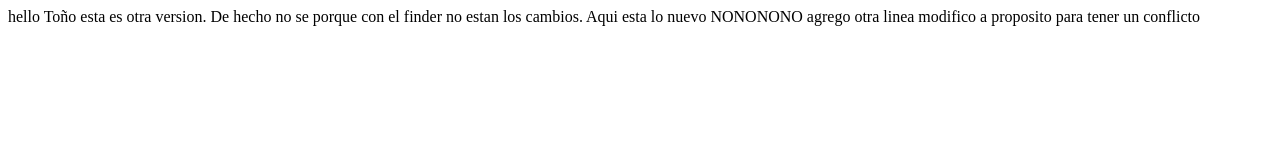
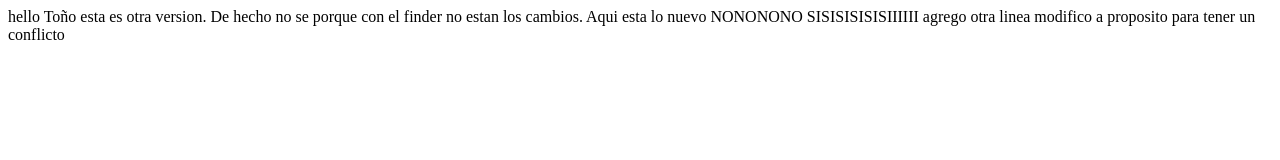
Before and after one commit to yolandamartre/proyect1, a plain HTML site: page index.html in a window 1280 px wide. Drawn offline with Linux system fonts and the light colour scheme.

Commit message:
otra vez y otra vez

```diff
--- a/index.html
+++ b/index.html
@@ -7,6 +7,8 @@ De hecho no se porque con el finder no estan los cambios.
 
 Aqui esta lo nuevo
 NONONONO
+
+SISISISISISIIIIII
 agrego otra linea
 
 modifico a proposito para tener un conflicto
```
